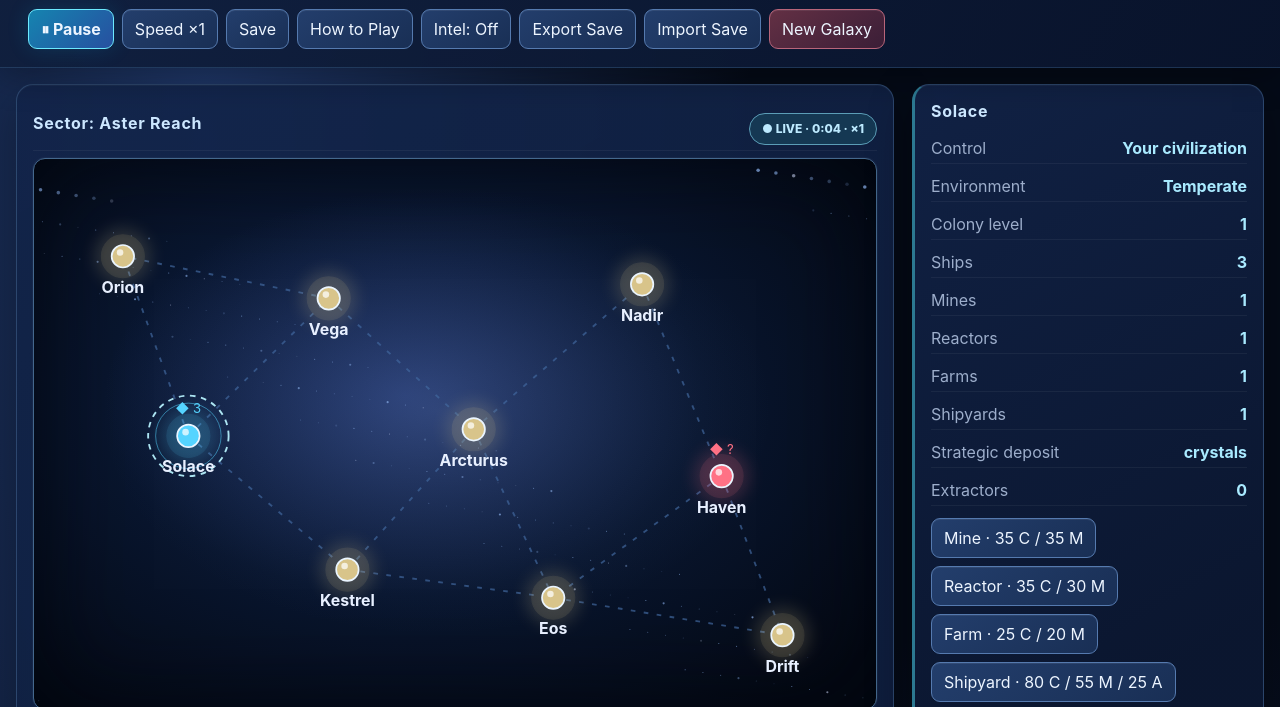
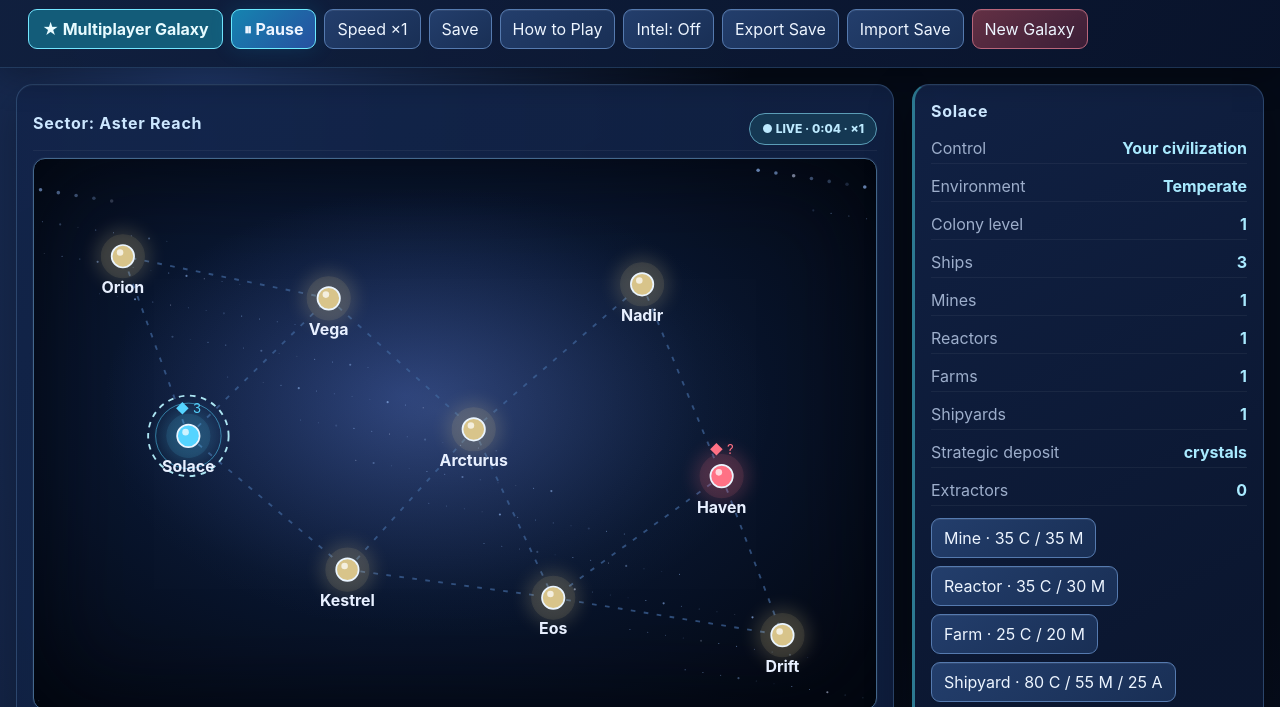
Before and after one commit to SpluxeC/StarfallDominion, a plain HTML site: page index.html in a window 1280 px wide. Shown: the part 72-779 px from the top of the page. Drawn offline with Linux system fonts and the light colour scheme.

Commit message:
Link existing local RTS to new persistent multiplayer galaxy client

```diff
--- a/index.html
+++ b/index.html
@@ -31,7 +31,7 @@ button.danger{background:linear-gradient(145deg,#633044,#3b1e37)}
 @media(max-width:480px){header{padding:14px}.layout{padding:9px}#map{min-height:310px;height:48vh}.resources span{font-size:.78rem;padding:7px 9px}.sidebar{grid-template-columns:1fr}.buttons button{font-size:.82rem}}
 @media(prefers-reduced-motion:reduce){button{transition:none}button:hover:not(:disabled){transform:none}}
 </style></head><body>
-<header><div><h1>✦ STARFALL DOMINION</h1><small>Real-time RTS v4.2 · Single-player playtest</small></div><div class="resources" id="resources"></div><div class="buttons"><button id="pause" class="primary">⏸ Pause</button><button id="speed">Speed ×1</button><button id="save">Save</button><button id="help">How to Play</button><button id="intel">Intel: Off</button><button id="export">Export Save</button><button id="import">Import Save</button><input id="importFile" type="file" accept=".json,application/json" hidden><button id="reset" class="danger">New Galaxy</button></div></header>
+<header><div><h1>✦ STARFALL DOMINION</h1><small>Real-time RTS v4.2 · Single-player playtest</small></div><div class="resources" id="resources"></div><div class="buttons"><a href="multiplayer/" style="display:inline-flex;align-items:center;padding:9px 13px;border:1px solid #73e6ff;border-radius:9px;color:#e7fbff;background:#135c79;text-decoration:none;font-weight:750">★ Multiplayer Galaxy</a><button id="pause" class="primary">⏸ Pause</button><button id="speed">Speed ×1</button><button id="save">Save</button><button id="help">How to Play</button><button id="intel">Intel: Off</button><button id="export">Export Save</button><button id="import">Import Save</button><input id="importFile" type="file" accept=".json,application/json" hidden><button id="reset" class="danger">New Galaxy</button></div></header>
 <div id="tutorial" class="panel" style="max-width:1100px;margin:12px auto;display:none"><h2>How to Play</h2><p class="help">1. Select Vega and colonize it. 2. Build mines, reactors, farms, and shipyards. Strategic Extractors harvest titanium, crystals, or gas depending on the world. 3. Resources and science accumulate automatically as time passes; use Pause or Speed to test. 4. Research technology to strengthen your empire. 5. Build fleets and send them along hyperlanes. 6. Capture rival systems to win. Negotiate a ceasefire to buy time. Saves are stored in this browser; export them for backup.</p><button id="closeHelp">Close guide</button></div><main class="layout"><section class="panel"><div class="stat"><h2>Sector: Aster Reach</h2><span id="turnLabel" class="tag"></span></div><svg id="map" viewBox="0 0 900 580" role="img" aria-label="Interactive star map. Select a star to issue orders."></svg><div class="legend" aria-label="Galaxy map legend"><span><i class="friendly"></i> Your Empire</span><span><i class="enemy"></i> Rival Empire</span><span><i class="neutral"></i> Unclaimed</span><span>╌ Hyperlane</span></div><p class="help">Select a star system. Colonize neutral worlds, build mines and shipyards, construct fleets, and send fleets to other systems. Rival AI commanders expand continuously while resources flow and fleets travel or fight in real time. Progress is saved locally.</p></section>
 <aside class="sidebar"><section class="panel"><h2 id="selectedTitle">Select a star</h2><div id="details" class="muted">Choose a system on the map.</div><div id="actions" class="buttons" style="margin-top:12px"></div><div id="construction" class="help" aria-live="polite" style="margin-top:12px"></div></section><section class="panel"><h2>Fleet orders</h2><div id="fleetInfo" class="muted">Select one of your systems with ships.</div><div id="fleetTargets" class="buttons" style="margin-top:10px"></div></section><section class="panel"><h2>Shared Galaxy Lab</h2><div id="shared"></div></section><section class="panel"><h2>Galactic Exchange</h2><div id="market"></div></section><section class="panel"><h2>Production / 20 seconds</h2><div id="forecast"></div></section><section class="panel"><h2>Empire dashboard</h2><div id="empire"></div></section><section class="panel"><h2>Mission objectives</h2><div id="objectives"></div></section><section class="panel"><h2>Research & technology</h2><div id="research"></div></section><section class="panel"><h2>Diplomatic status</h2><div id="diplomacy"></div></section><section class="panel"><h2>Event log</h2><div id="log" class="log" aria-live="polite"></div></section></aside></main>
 <footer>Local test prototype — no multiplayer, accounts, or server persistence yet. All gameplay values are experimental.</footer>
```
